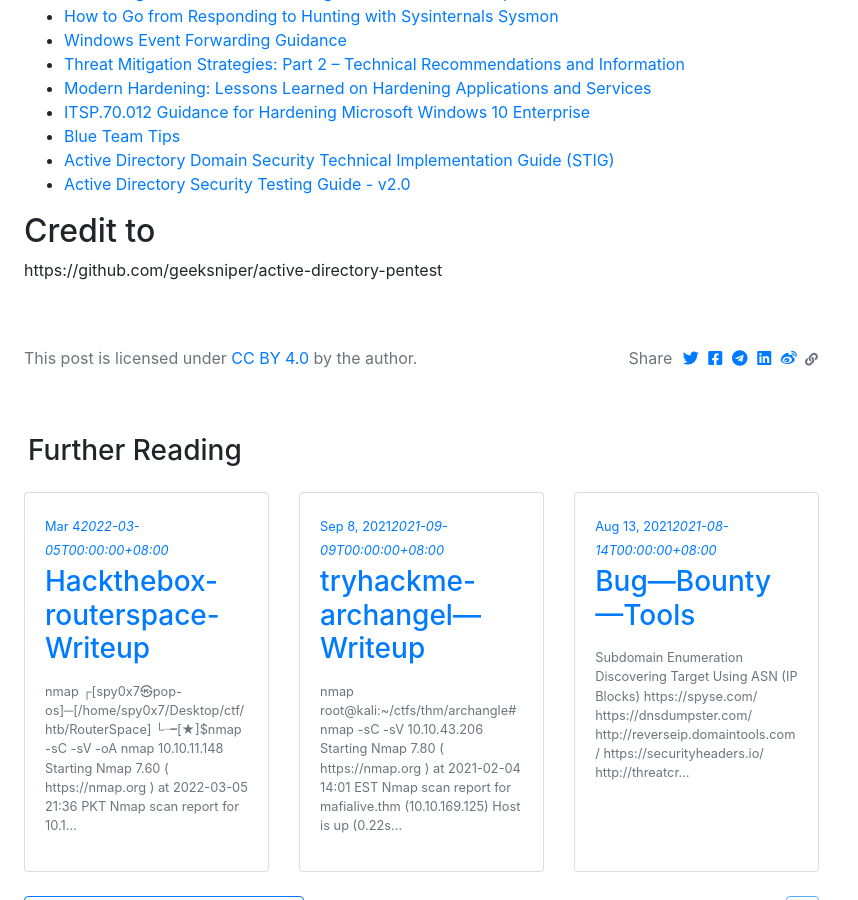
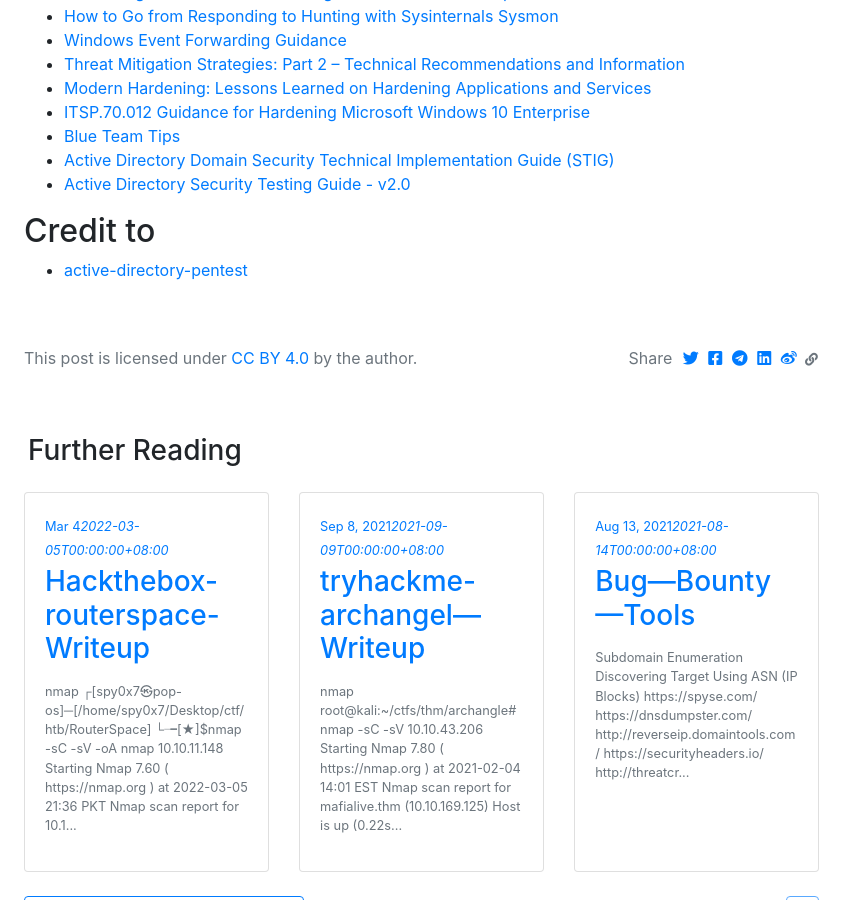
Before and after one commit to Spy0x7/Spy0x7.github.io, a Jekyll site: the page built from _posts/2022-6-23-active-directory-resources.md, in a window 1280 px wide and 900 px high, scrolled down 17299 px. Shown: the whole window, without its empty margins (0-858 px from the left). Built offline with Jekyll 4.4.1, drawn with Linux system fonts in a browser that asks for light colours; nearby versions of some CDN libraries; comment, search, counter and statistics services are not loaded; some of the changed lines change nothing that is shown.

Commit message:
Update 2022-6-23-active-directory-resources.md

```diff
--- a/_posts/2022-6-23-active-directory-resources.md
+++ b/_posts/2022-6-23-active-directory-resources.md
@@ -554,4 +554,4 @@
 * [Active Directory Security Testing Guide - v2.0](https://www.slideshare.net/HuyKha2/adstg-v20-guidance)
 
 ## Credit to
-https://github.com/geeksniper/active-directory-pentest
+* [active-directory-pentest](https://github.com/geeksniper/active-directory-pentest)
```
